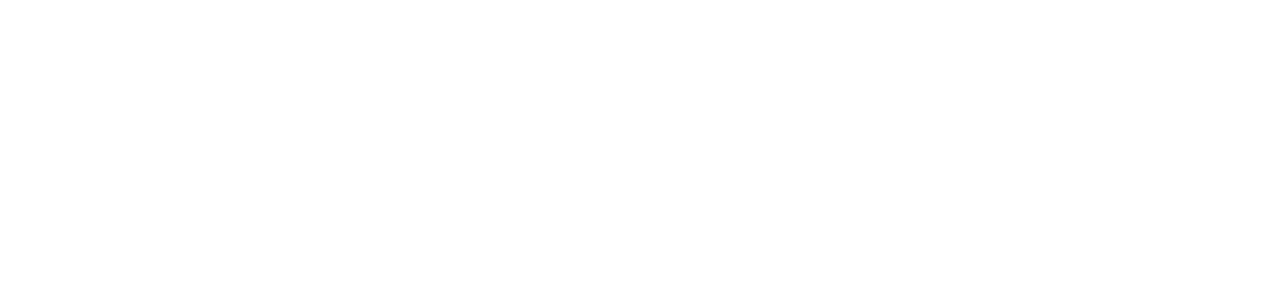
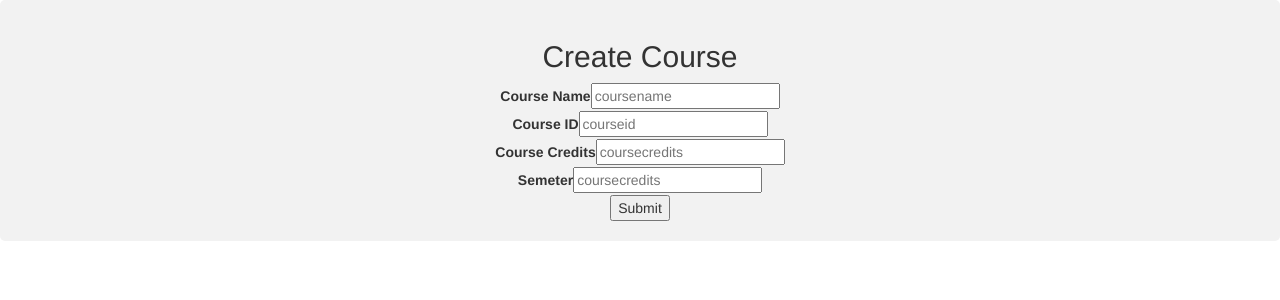
Before and after one commit to nonaee/Regis_system, an Angular app in the folder my-app/: page /create_course in a window 1280 px wide. Before the commit this address led to /. Shown: the top 300 px of the page. Built offline with nearby package versions, Linux system fonts and the light colour scheme.

Commit message:
create course did't finish

```diff
--- /dev/null
+++ b/my-app/src/app/create-course/create-course.component.css
@@ -0,0 +1,5 @@
+div {
+  border-radius: 5px;
+  background-color: #f2f2f2;
+  padding: 20px;
+}
--- /dev/null
+++ b/my-app/src/app/create-course/create-course.component.html
@@ -0,0 +1,27 @@
+<div align="center" >
+
+  <H2> Create Course</H2>
+
+  <form name="form">
+    <label for="Cname">Course Name</label>
+    <input type="text" id="Cname" name="coursename" placeholder="coursename"><br>
+
+    <label for="Cid">Course ID</label>
+    <input type="text" id="Cid" name="courseid" placeholder="courseid"><br>
+
+    <label for="Cid">Course Credits</label>
+    <input type="text" id="Ccredits" name="coursecredits" placeholder="coursecredits"><br>
+
+    <label for="Cid">Semeter</label>
+    <input type="text" id="Ccredits" name="coursecredits" placeholder="coursecredits"><br>
+
+
+
+
+
+    <input type="submit" value="Submit"><br>
+  </form>
+
+
+
+</div>
--- /dev/null
+++ b/my-app/src/app/create-course/create-course.component.ts
@@ -0,0 +1,15 @@
+import { Component, OnInit } from '@angular/core';
+
+@Component({
+  selector: 'app-create-course',
+  templateUrl: './create-course.component.html',
+  styleUrls: ['./create-course.component.css']
+})
+export class CreateCourseComponent implements OnInit {
+
+  constructor() { }
+
+  ngOnInit() {
+  }
+
+}
```
Also changed, not shown: my-app/src/app/app.module.ts (+7 -2 lines), 1 other file (tests, documents, lock files or other folders).
